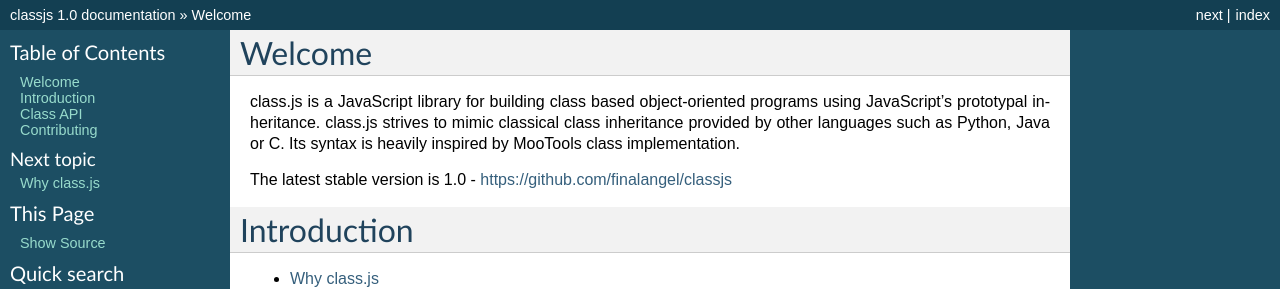
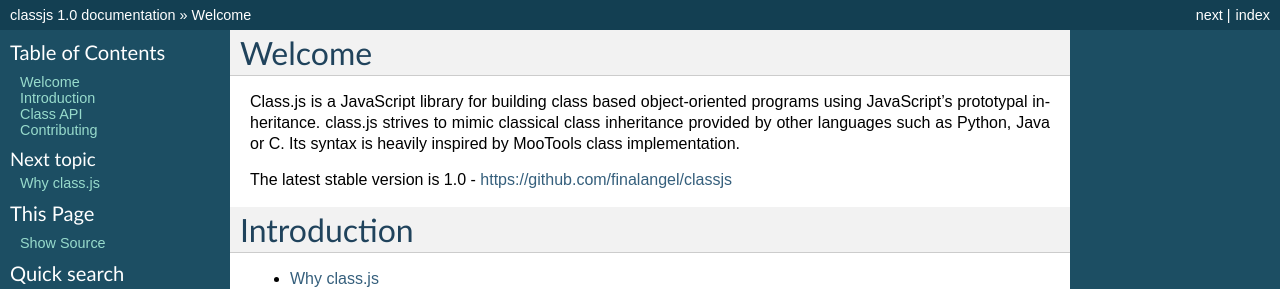
Before and after one commit to FinalAngel/classjs, a Sphinx documentation site: the page built from docs/index.rst, in a window 1280 px wide. Shown: the top 289 px of the page. Built offline with Sphinx 7.4.7, drawn with Linux system fonts in a browser that asks for light colours.

Commit message:
added small typo fix

```diff
--- a/docs/index.rst
+++ b/docs/index.rst
@@ -8,7 +8,7 @@
 Welcome
 #######
 
-class.js is a JavaScript library for building class based object-oriented programs using
+Class.js is a JavaScript library for building class based object-oriented programs using
 JavaScript's prototypal inheritance. class.js strives to mimic classical class inheritance
 provided by other languages such as Python, Java or C. Its syntax is heavily inspired
 by MooTools class implementation.
```
